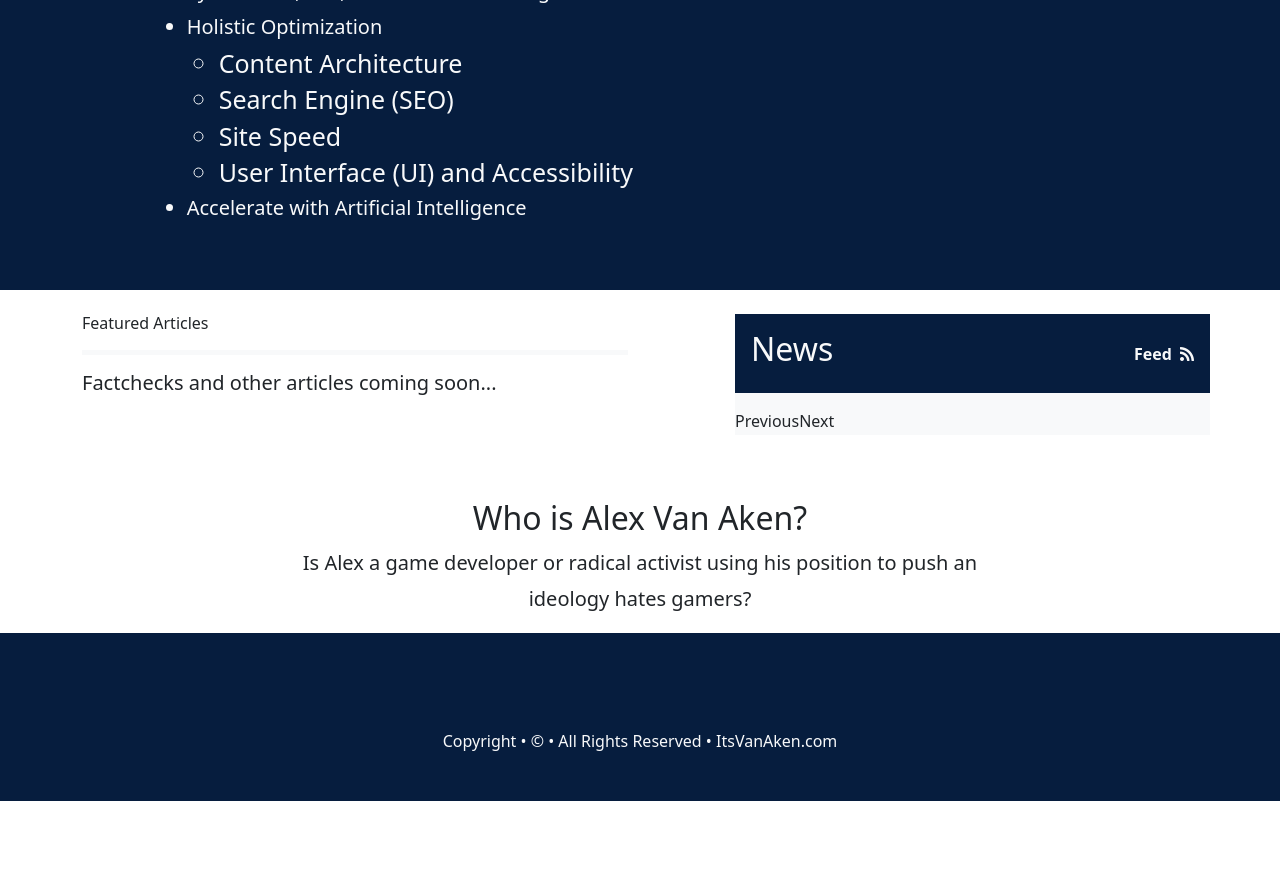
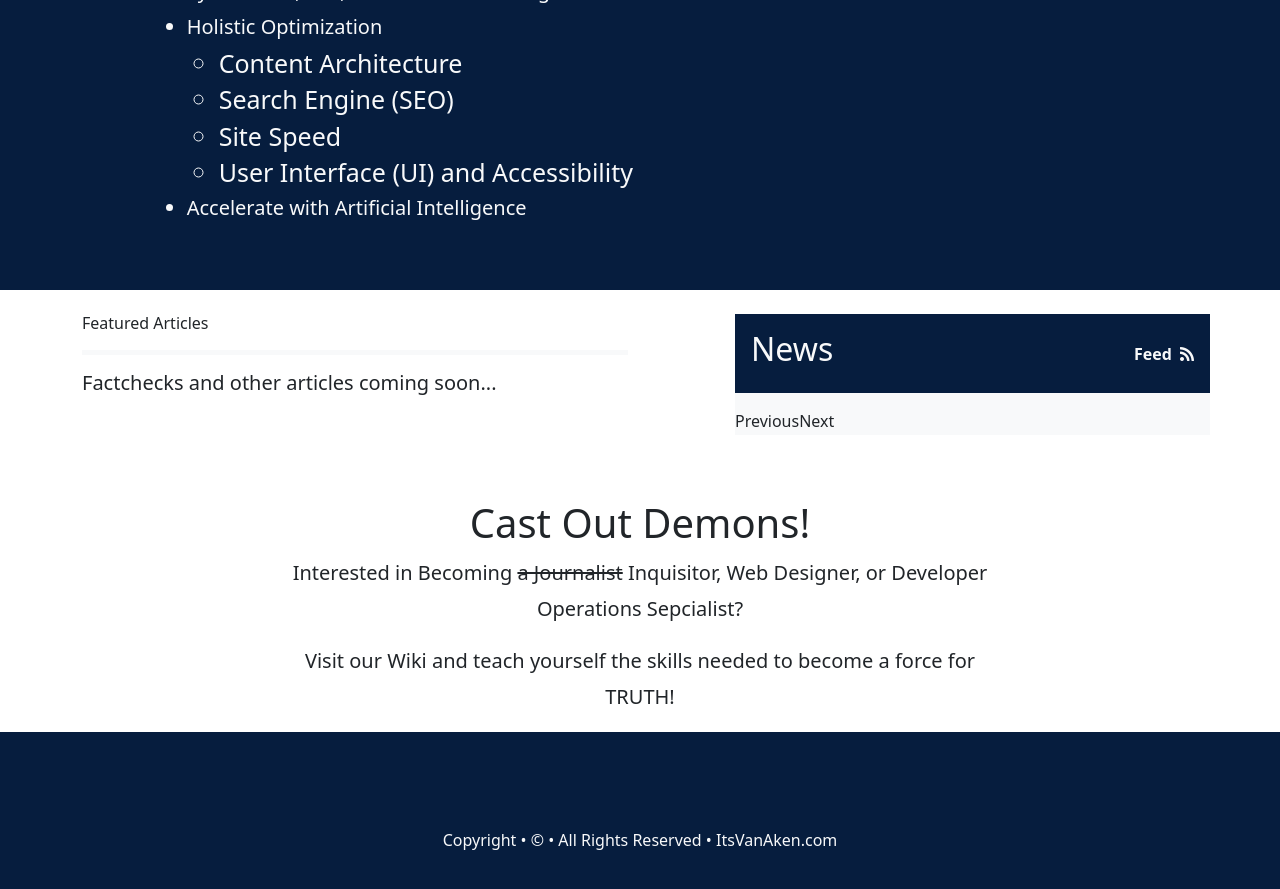
Before and after one commit to Culture-404/Syn_Inquisition, a Jekyll site: the page built from index.md, in a window 1280 px wide and 900 px high, scrolled down 684 px. Shown: the top 889 px of the window. Built offline with Jekyll 4.4.1, drawn with Linux system fonts in a browser that asks for light colours; before the commit the page ends 1485 px from its top, so only the background shows below that.

Commit message:
update ad

```diff
--- a/_includes/ad_banner.md
+++ b/_includes/ad_banner.md
@@ -1,3 +1,6 @@
-## Who is Alex Van Aken?
+## Cast Out Demons!
+{: .display-6 }
 
-Is Alex a game developer or radical activist using his position to push an ideology hates gamers?
+Interested in Becoming ~~a Journalist~~ Inquisitor, Web Designer, or Developer Operations Sepcialist?
+
+Visit our Wiki and teach yourself the skills needed to become a force for TRUTH!
```
